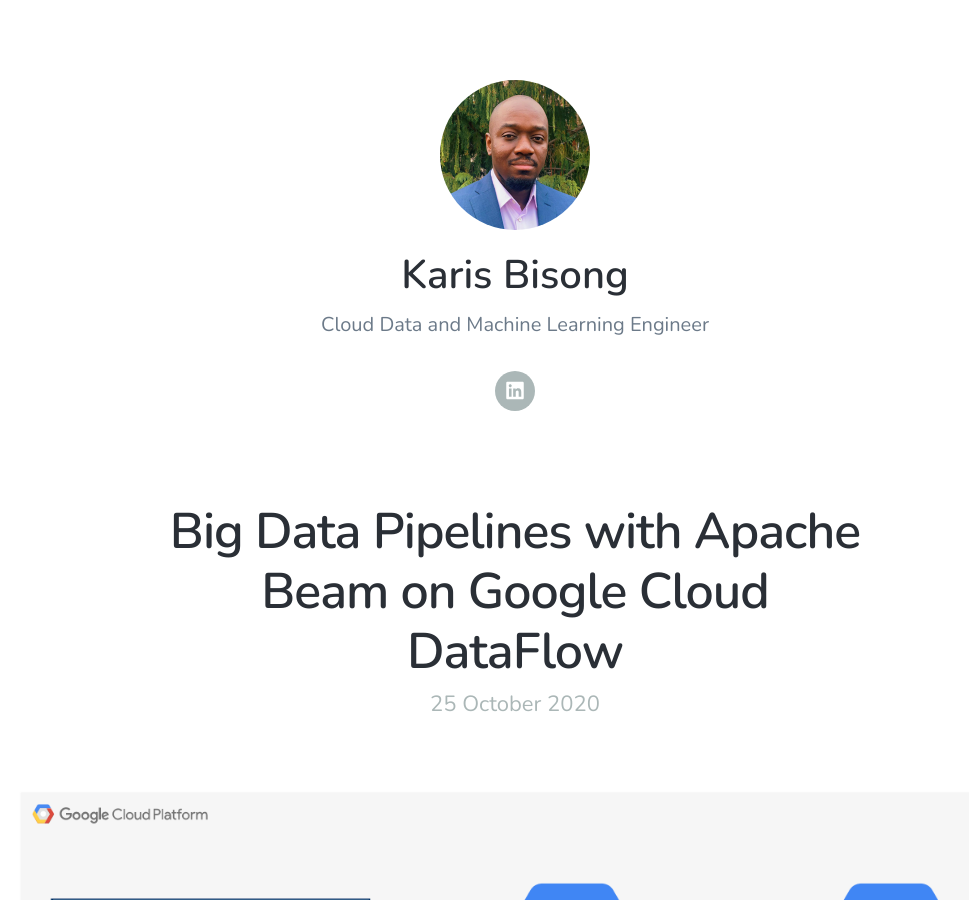
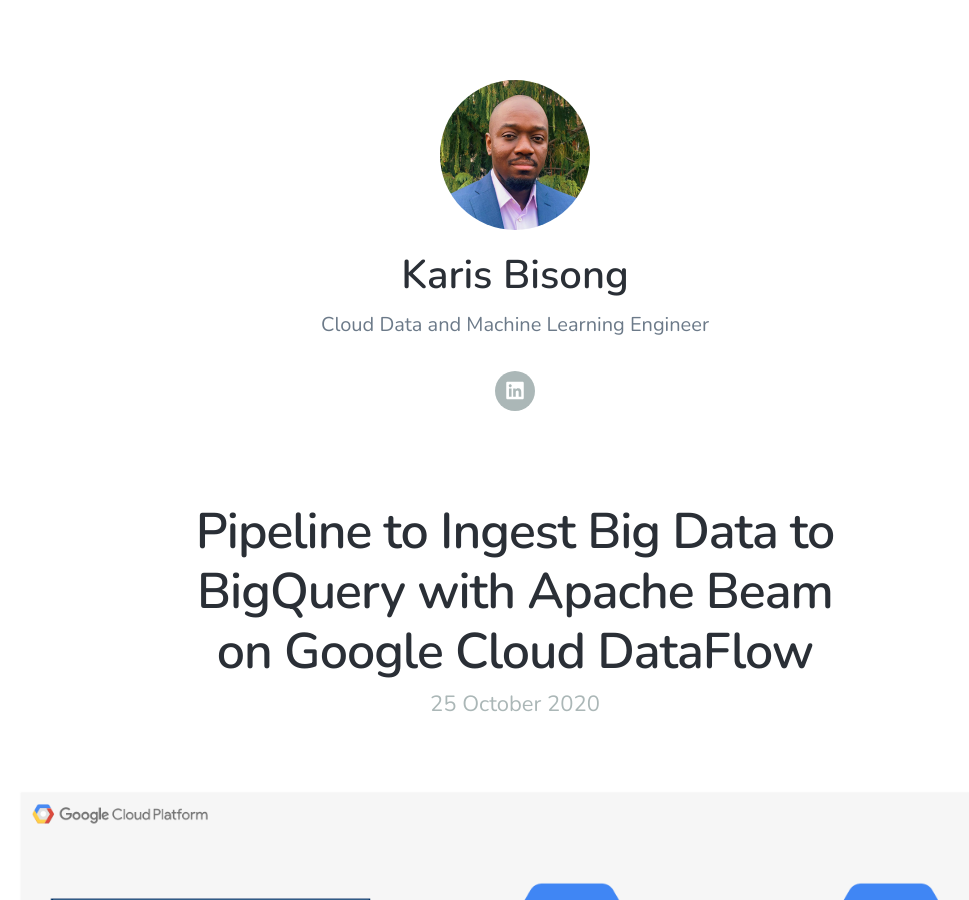
Before and after one commit to KarisBisong/KarisBisong.github.io, a Jekyll site: the page built from index.html, in a window 1280 px wide and 900 px high. Shown: the whole window, without its empty margins (125-1094 px from the left). Built offline with Jekyll 4.4.1, drawn with Linux system fonts in a browser that asks for light colours; nearby versions of some CDN libraries; the list of posts is cut into pages by our own code.

Commit message:
edit blog title

```diff
--- a/_posts/2020-10-25-apache-beam-big-data.md
+++ b/_posts/2020-10-25-apache-beam-big-data.md
@@ -1,5 +1,5 @@
 ---
-title: 'Big Data Pipelines with Apache Beam on Google Cloud DataFlow'
+title: 'Pipeline to Ingest Big Data to BigQuery with Apache Beam on Google Cloud DataFlow'
 subtitle: 'Using UCI ML Physical Activity Monitoring Dataset'
 date: 2020-10-25 01:00:00
 featured_image: '/images/projects/big-data.png'
```
